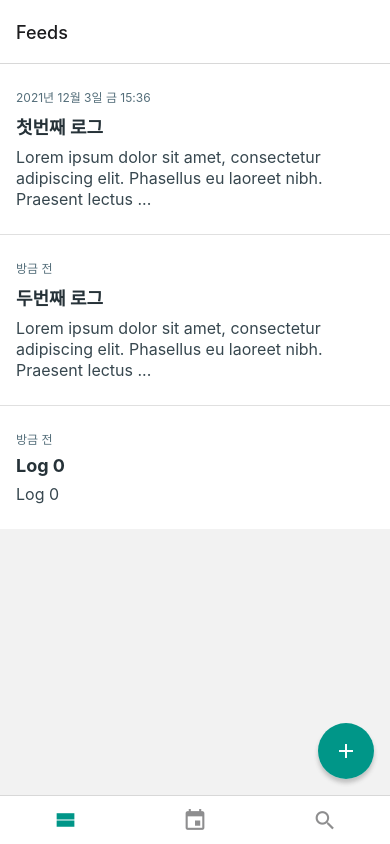
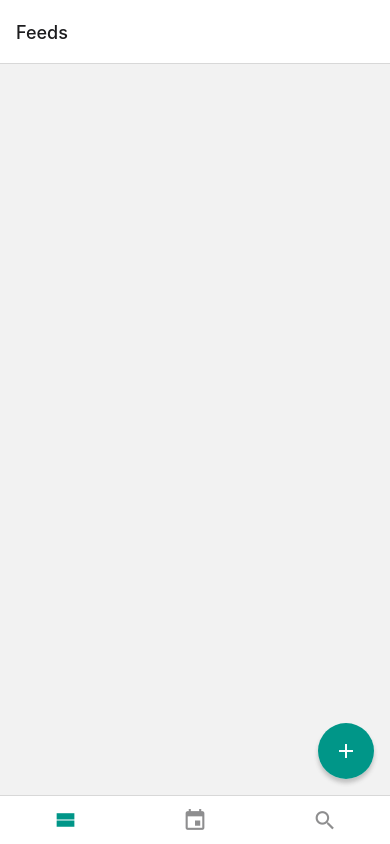
Before and after one commit to gwanduke/rn-day-log, a React Native app: screen /MainTab in a window 390 px wide. Built offline with nearby package versions, Linux system fonts and the light colour scheme.

Commit message:
영구 저장소에 작성 로그 저장

```diff
--- a/contexts/LogContext.js
+++ b/contexts/LogContext.js
@@ -1,32 +1,31 @@
-import React from 'react';
+import React, {useEffect, useRef} from 'react';
 import {createContext, useState} from 'react';
 import {v4 as uuidV4} from 'uuid';
+import logsStorage from '../storages/logsStorage';
 
 const LogContext = createContext();
 
 export function LogContextProvider({children}) {
-  const [logs, setLogs] = useState([
-    {
-      id: uuidV4(),
-      title: '첫번째 로그',
-      body: 'Lorem ipsum dolor sit amet, consectetur adipiscing elit. Phasellus eu laoreet nibh. Praesent lectus massa, finibus eu lectus non, congue sodales lectus. Mauris dignissim nibh massa, at ultricies ligula aliquam at. Suspendisse ex orci, tristique non ex eget, rhoncus egestas ex. In libero massa, facilisis a nulla aliquet, molestie vestibulum erat. Morbi a libero sollicitudin, accumsan dolor ut, pulvinar lacus. Quisque pellentesque sapien quis quam tincidunt egestas. Nullam suscipit tempus elit, a interdum lacus consectetur nec. Cras eu aliquam diam. Sed finibus malesuada ante, eu sodales mauris facilisis vel. Nam vitae condimentum quam, ac finibus libero. Maecenas hendrerit viverra nibh, sed pretium mauris ornare non. Nulla lectus ipsum, dignissim eu ipsum non, congue malesuada mauris. Nulla quis euismod dolor. Etiam risus dolor, vestibulum a ipsum et, ultrices condimentum leo.',
-      date: new Date(Date.now() - 1000 * 60 * 60 * 24 * 4).toISOString(),
-    },
-    {
-      id: uuidV4(),
-      title: '두번째 로그',
-      body: 'Lorem ipsum dolor sit amet, consectetur adipiscing elit. Phasellus eu laoreet nibh. Praesent lectus massa, finibus eu lectus non, congue sodales lectus. Mauris dignissim nibh massa, at ultricies ligula aliquam at. Suspendisse ex orci, tristique non ex eget, rhoncus egestas ex. In libero massa, facilisis a nulla aliquet, molestie vestibulum erat. Morbi a libero sollicitudin, accumsan dolor ut, pulvinar lacus. Quisque pellentesque sapien quis quam tincidunt egestas. Nullam suscipit tempus elit, a interdum lacus consectetur nec. Cras eu aliquam diam. Sed finibus malesuada ante, eu sodales mauris facilisis vel. Nam vitae condimentum quam, ac finibus libero. Maecenas hendrerit viverra nibh, sed pretium mauris ornare non. Nulla lectus ipsum, dignissim eu ipsum non, congue malesuada mauris. Nulla quis euismod dolor. Etiam risus dolor, vestibulum a ipsum et, ultrices condimentum leo.',
-      date: new Date().toISOString(),
-    },
-    ...Array.from({length: 1})
-      .map((_, index) => ({
-        id: uuidV4(),
-        title: `Log ${index}`,
-        body: `Log ${index}`,
-        date: new Date().toISOString(),
-      }))
-      .reverse(),
-  ]);
+  const initialLogsRef = useRef(null);
+  const [logs, setLogs] = useState([]);
+
+  useEffect(() => {
+    (async () => {
+      const savedLogs = await logsStorage.get();
+      if (savedLogs) {
+        initialLogsRef.current = savedLogs;
+        setLogs(savedLogs);
+      }
+    })();
+  }, []);
+
+  useEffect(() => {
+    if (logs === initialLogsRef.current) {
+      return;
+    }
+
+    logsStorage.set(logs);
+  }, [logs]);
 
   const onCreate = ({title, body, date}) => {
     const log = {
--- a/package.json
+++ b/package.json
@@ -10,6 +10,7 @@
     "lint": "eslint ."
   },
   "dependencies": {
+    "@react-native-community/async-storage": "^1.12.1",
     "@react-native-community/datetimepicker": "^4.0.1",
     "@react-navigation/bottom-tabs": "^6.0.9",
     "@react-navigation/native": "^6.0.6",
--- /dev/null
+++ b/storages/logsStorage.js
@@ -0,0 +1,25 @@
+import AsyncStorage from '@react-native-community/async-storage';
+
+const key = 'logs';
+
+const logsStorage = {
+  async get() {
+    try {
+      const raw = await AsyncStorage.getItem(key);
+      const parsed = JSON.parse(raw);
+      return parsed;
+    } catch (_) {
+      throw new Error('Failed to load logs');
+    }
+  },
+  async set(data) {
+    try {
+      await AsyncStorage.setItem(key, JSON.stringify(data));
+    } catch (e) {
+      console.log(e);
+      throw new Error('Failed to save logs');
+    }
+  },
+};
+
+export default logsStorage;
```
Also changed, not shown: 2 other files (tests, documents, lock files or other folders).
